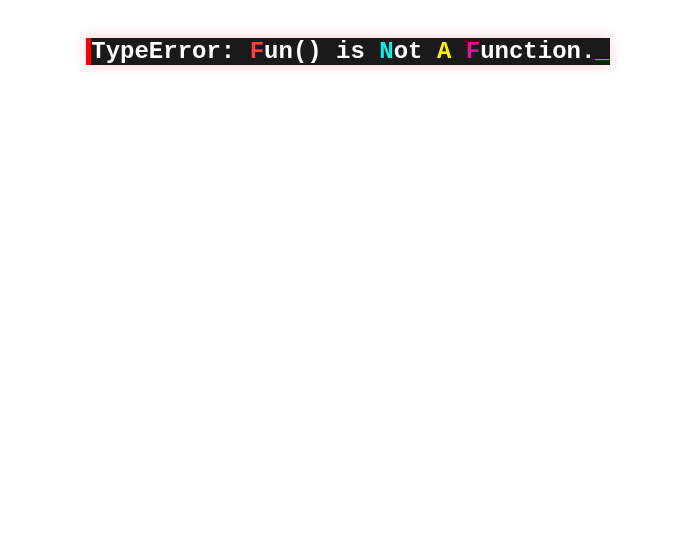
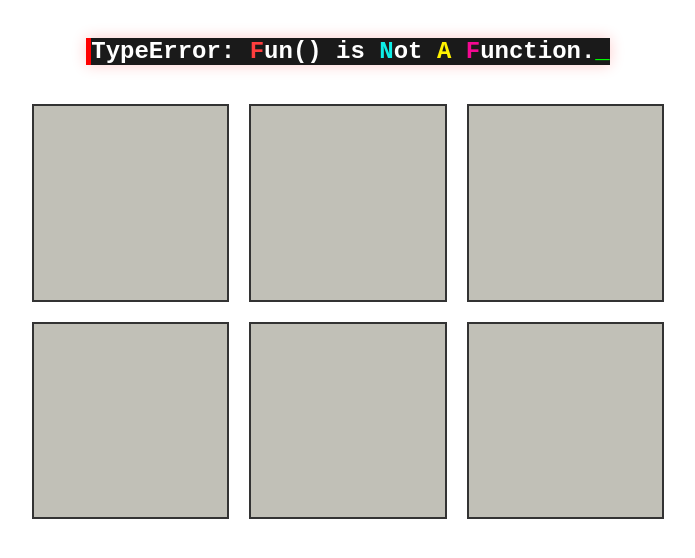
Before and after one commit to Burakegekocabay/FiNAF-Game-Hub, a plain HTML site: page src/index.html in a window 1280 px wide. Shown: the part 66-624 px from the top of the page, without its empty margins (292-987 px from the left). Drawn offline with Linux system fonts and the light colour scheme.

Commit message:
Add Game Buttons

```diff
--- a/src/index.html
+++ b/src/index.html
@@ -10,7 +10,12 @@
     <h1 id="gamehub">FiNAF Game Hub</h1>
     <h3 id="error">TypeError: Fun() is Not A Function.</h3>
     <div class="main">
-
+        <button class="game-button" id="button1"</button>
+        <button class="game-button" id="button2"</button>
+        <button class="game-button" id="button3"</button>
+        <button class="game-button" id="button4"</button>
+        <button class="game-button" id="button5"</button>
+        <button class="game-button" id="button6"</button>
     </div>
     <script src="script.js"></script>
 </body>
--- a/src/styles.css
+++ b/src/styles.css
@@ -27,3 +27,21 @@ h3::after{
         opacity: 0;
     }
 }
+.main{
+    display: grid;
+    grid-template-columns: repeat(3, 1fr);
+    margin: 15px auto;
+    max-width: 50%;
+    gap: 20px;
+}
+.game-button {
+    aspect-ratio: 1 / 1;
+    background-color: #c1c0b7;
+    border: 2px solid #333;
+    cursor: pointer;
+}
+.game-button:hover {
+    background-color: #a9a8a0;
+    transform: translateY(-10px);
+    box-shadow: 0 15px 30px rgba(0, 0, 0, 0.5);
+}
```
